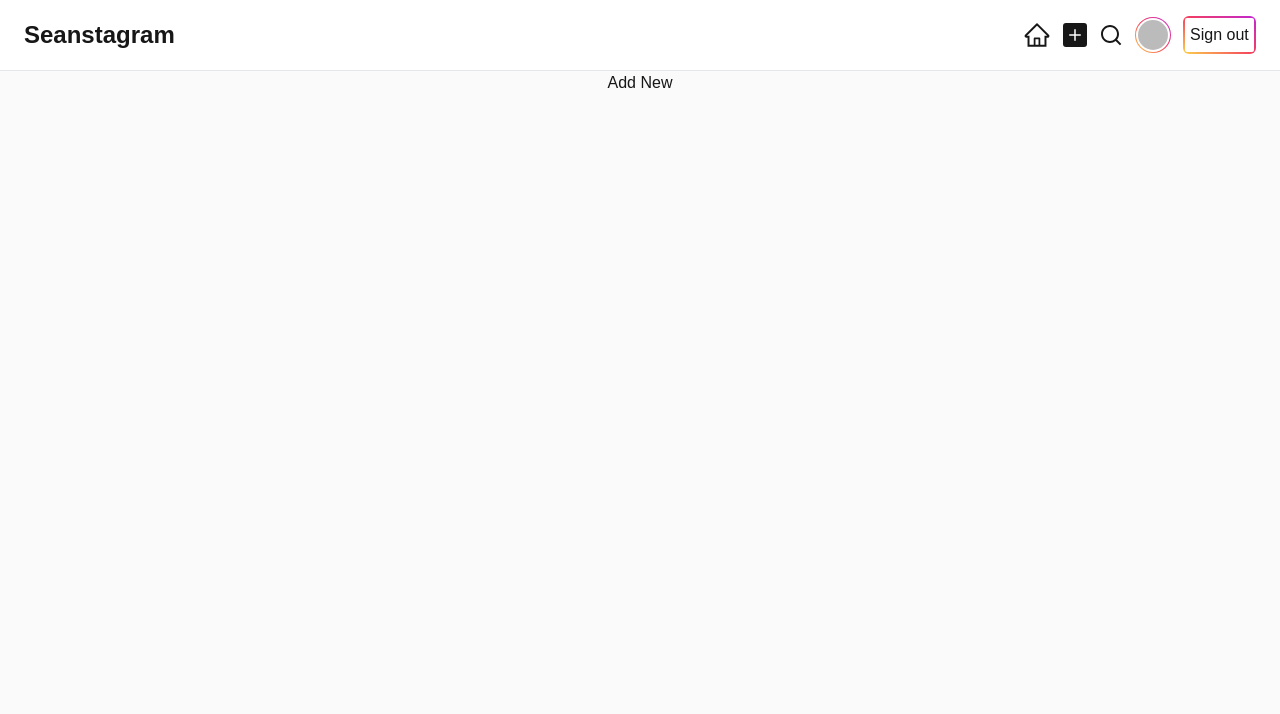
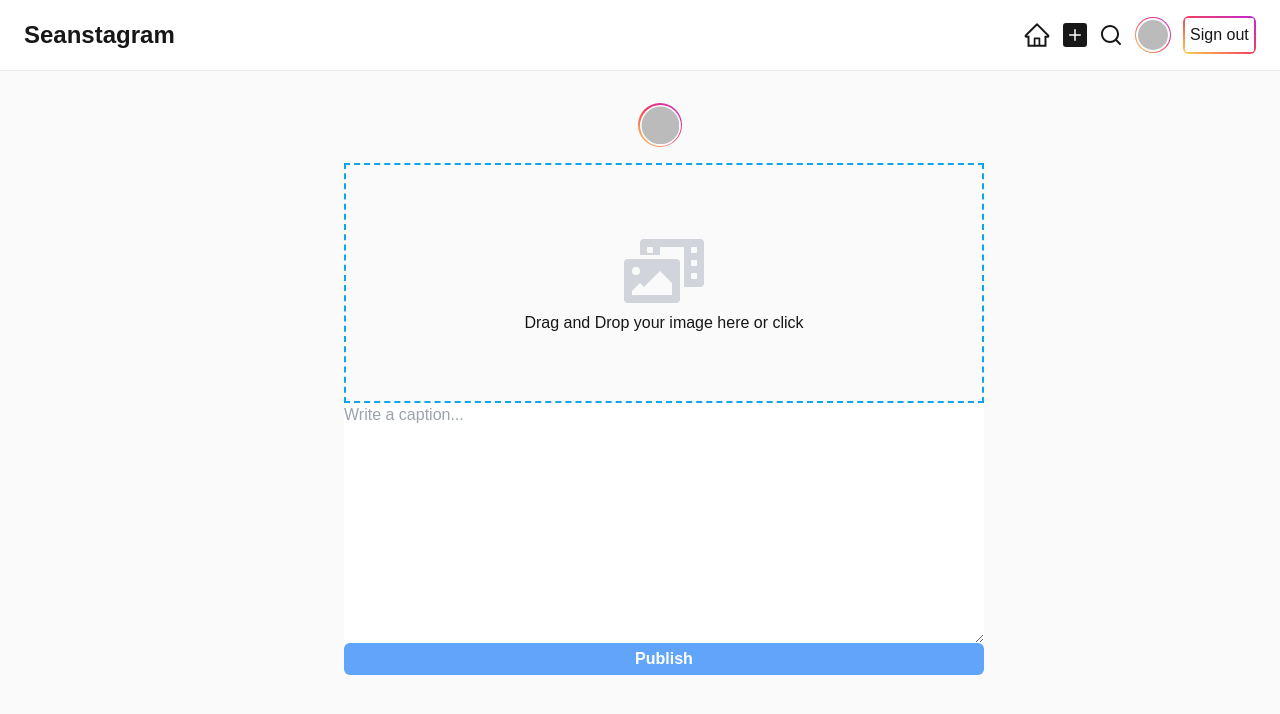
Before and after one commit to shyunlee/nvrthlss_instagram, a Next.js app: page /new in a window 1280 px wide. Shown: the top 714 px of the page. Built offline with nearby package versions, Linux system fonts and the light colour scheme; no server answers; sample sign-in values are in the browser's storage.

Commit message:
implement New Post Page - Basic UI

```diff
--- a/src/app/layout.tsx
+++ b/src/app/layout.tsx
@@ -32,7 +32,7 @@ export default function RootLayout({
             <Navbar />
             </div>
           </header>
-          <main className='w-full flex justify-center  max-w-screen-xl mx-auto'>
+          <main className='w-full flex justify-center max-w-screen-xl mx-auto'>
             <SWRConfigContext>{children}</SWRConfigContext>
           </main>
         </AuthContext>
--- a/src/app/new/page.tsx
+++ b/src/app/new/page.tsx
@@ -1,7 +1,24 @@
-export default function AddNewPage() {
+import { auth } from '@/auth';
+import NewPost from '@/components/NewPost';
+import { Metadata } from 'next';
+import { redirect } from 'next/navigation';
+
+export const metadata: Metadata = {
+  title: 'New Post',
+  description: 'Create a new post',
+};
+
+export default async function AddNewPage() {
+  const session = await auth();
+  const user = session?.user;
+
+  if (!user) {
+    redirect('/auth/signin');
+  }
+
   return (
-    <>
-      Add New
-    </>
-  )
-};
+    <div className='md:w-[50%]'>
+      <NewPost user={user} />
+    </div>
+  );
+}
--- /dev/null
+++ b/src/components/NewPost.tsx
@@ -0,0 +1,91 @@
+'use client';
+
+import { AuthUser } from '@/model/user';
+import PostUserAvatar from './PostUserAvatar';
+import FilesIcon from './ui/icons/FilesIcon';
+import Button from './ui/Button';
+import { ChangeEvent, useState } from 'react';
+
+type NewPostProps = {
+  user: AuthUser;
+};
+
+export default function NewPost({ user: { username, image } }: NewPostProps) {
+  const [isDragging, setIsDragging] = useState(false);
+  const [dragCounter, setDragCounter] = useState(0);
+  const [file, setFile] = useState<File>();
+
+  const handleChange = (e: ChangeEvent<HTMLInputElement>) => {
+    e.preventDefault();
+    const files = e.target.files;
+    if (files && files[0]) {
+      setFile(files[0]);
+    }
+  };
+
+  const handleDrag = (e: React.DragEvent) => {
+    if (e.type === 'dragenter') {
+      setDragCounter(dragCounter + 1)
+      setIsDragging(true);
+    } else if (e.type === 'dragleave') {
+      setDragCounter((prev) => {
+        const newCounter = prev - 1
+        if (newCounter === 0) {
+          setIsDragging(false);
+        }
+        return newCounter
+      })
+    }
+  };
+
+  const handleDragOver = (e: React.DragEvent) => {
+    e.preventDefault();
+  };
+
+  const handleDrop = (e: React.DragEvent) => {
+    e.preventDefault();
+    setIsDragging(false);
+    const files = e.dataTransfer.files;
+    if (files && files[0]) {
+      setFile(files[0]);
+    }
+  };
+  return (
+    <section className='w-full flex flex-col items-center mt-6 mx-6'>
+      <PostUserAvatar username={username} userImage={image ?? ''} />
+      <form className='w-full flex flex-col mt-2'>
+        <input
+          className='hidden'
+          name='input'
+          id='input-upload'
+          type='file'
+          accept='image/*'
+          onChange={handleChange}
+        />
+        <label
+          htmlFor='input-upload'
+          className={`relative w-full flex flex-col items-center justify-center h-60 ${!file && 'border-2 border-sky-500 border-dashed'}`}
+          onDragEnter={handleDrag}
+          onDragLeave={handleDrag}
+          onDragOver={handleDragOver}
+          onDrop={handleDrop}
+        >
+          {isDragging && (
+            <div className='absolute inset-0 z-10 bg-sky-500/20 pointer-events-none' />
+          )}
+          <FilesIcon />
+          <p>Drag and Drop your image here or click</p>
+        </label>
+        <textarea
+          className='outline-none'
+          name='text'
+          id='input-text'
+          required
+          rows={10}
+          placeholder='Write a caption...'
+        />
+        <Button text='Publish' onClick={() => {}} />
+      </form>
+    </section>
+  );
+}
--- /dev/null
+++ b/src/components/ui/icons/FilesIcon.tsx
@@ -0,0 +1,5 @@
+import { FaPhotoVideo } from "react-icons/fa";
+
+export default function FilesIcon() {
+  return <FaPhotoVideo className='w-20 h-20 text-gray-300' />
+};
```
